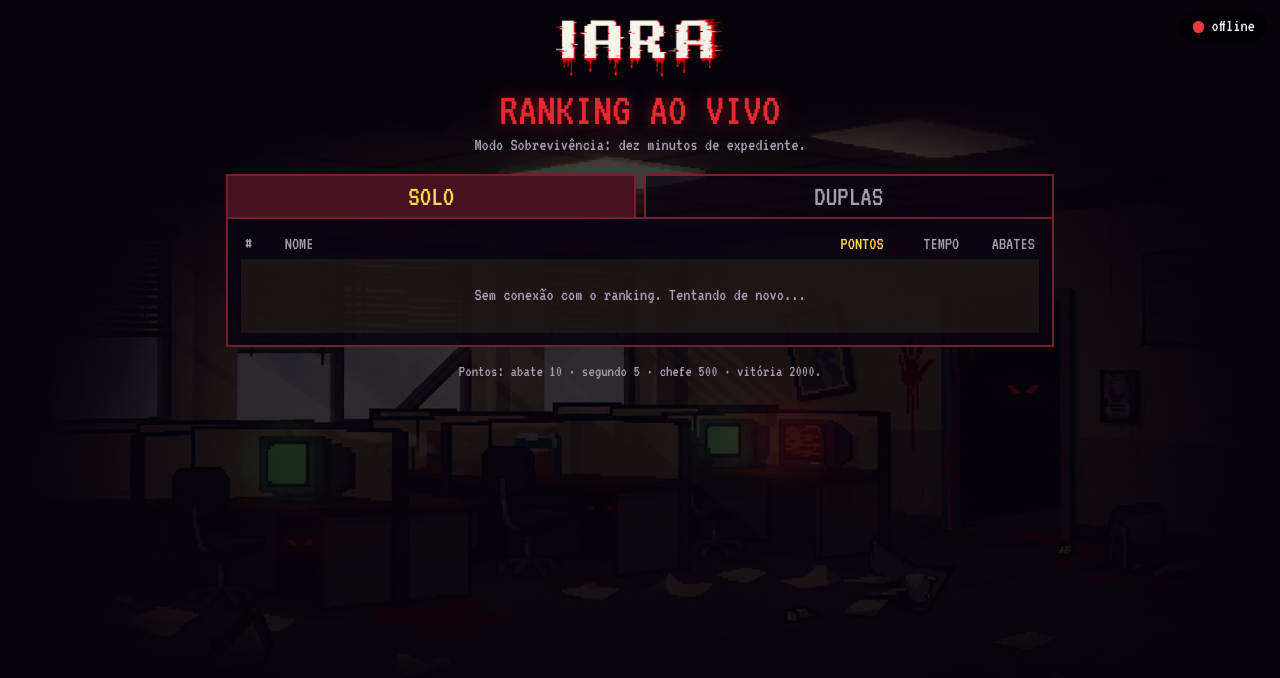
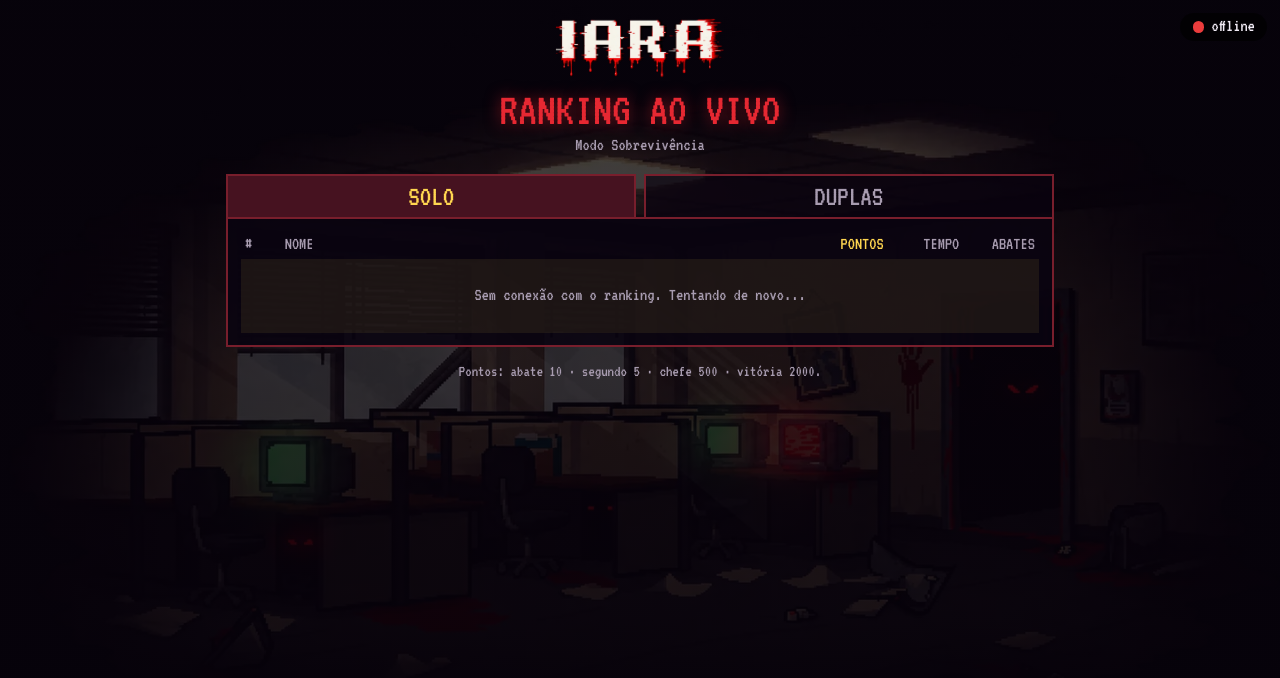
Before and after one commit to ByRodrigoVasco/IARA-Ranking-ao-vivo, a plain HTML site: page index.html in a window 1280 px wide. Drawn offline with Linux system fonts and the light colour scheme; no server answers.

Commit message:
style: encurta o subtítulo da página

```diff
--- a/index.html
+++ b/index.html
@@ -15,7 +15,7 @@
   <header>
     <img class="logo" src="assets/logo.webp" alt="IARA">
     <h1>Ranking ao vivo</h1>
-    <p class="sub">Modo Sobrevivência: dez minutos de expediente.</p>
+    <p class="sub">Modo Sobrevivência</p>
   </header>
 
   <nav class="abas" role="tablist" aria-label="Tipo de ranking">
```
